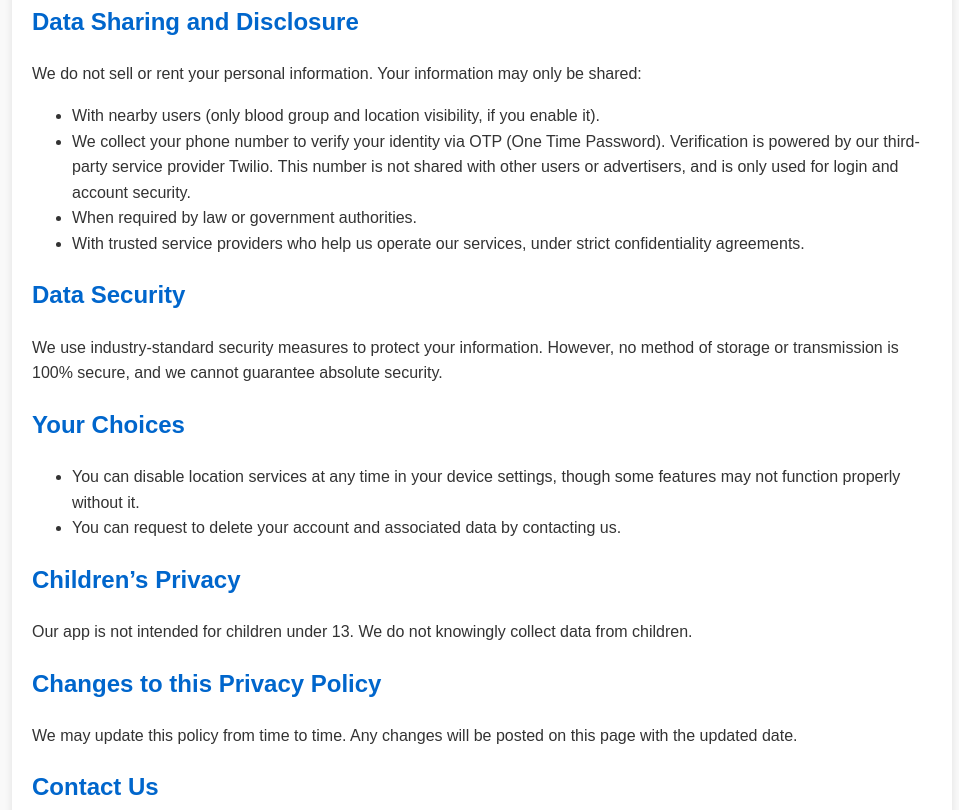
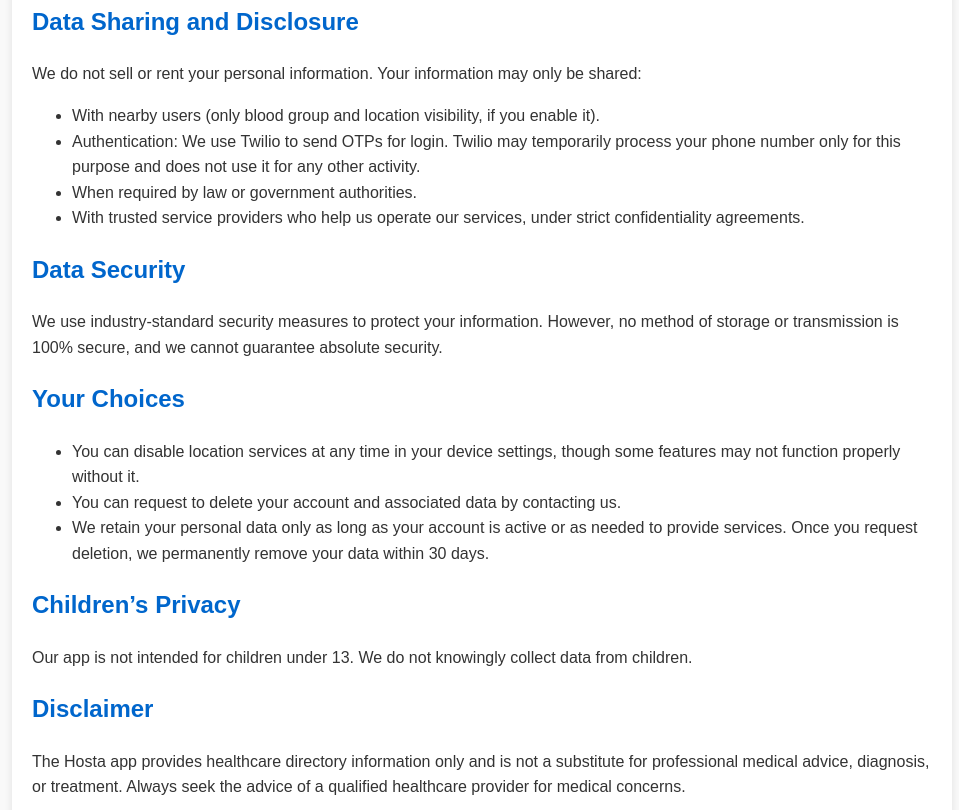
Before and after one commit to zorrowtechitsolutions/Hosta-Privacy-Policy, a plain HTML site: page index.html in a window 1280 px wide. Shown: the part 636-1446 px from the top of the page, without its empty margins (158-1117 px from the left). Drawn offline with Linux system fonts and the light colour scheme.

Commit message:
Update index.html

```diff
--- a/index.html
+++ b/index.html
@@ -31,7 +31,7 @@
 <body>
   <div class="container">
     <h1>Privacy Policy for Hosta</h1>
-    <p><strong>Effective Date:</strong> September 2025</p>
+    <p><strong>Effective Date:</strong> September 3, 2025</p>
 
     <p>At <strong>Hosta</strong>, developed by <strong>Zorrow Tech IT Solutions</strong>, we respect your privacy and are committed to protecting the personal information you share with us. This Privacy Policy explains how we collect, use, and safeguard your data when you use our application.</p>
 
@@ -54,7 +54,7 @@
     <p>We do not sell or rent your personal information. Your information may only be shared:</p>
     <ul>
       <li>With nearby users (only blood group and location visibility, if you enable it).</li>
-      <li>We collect your phone number to verify your identity via OTP (One Time Password). Verification is powered by our third-party service provider Twilio. This number is not shared with other users or advertisers, and is only used for login and account security.</li>
+      <li>Authentication: We use Twilio to send OTPs for login. Twilio may temporarily process your phone number only for this purpose and does not use it for any other activity.</li>
       <li>When required by law or government authorities.</li>
       <li>With trusted service providers who help us operate our services, under strict confidentiality agreements.</li>
     </ul>
@@ -66,10 +66,14 @@
     <ul>
       <li>You can disable location services at any time in your device settings, though some features may not function properly without it.</li>
       <li>You can request to delete your account and associated data by contacting us.</li>
+      <li>We retain your personal data only as long as your account is active or as needed to provide services. Once you request deletion, we permanently remove your data within 30 days.</li>
     </ul>
 
     <h2>Children’s Privacy</h2>
     <p>Our app is not intended for children under 13. We do not knowingly collect data from children.</p>
+
+    <h2>Disclaimer</h2>
+    <p>The Hosta app provides healthcare directory information only and is not a substitute for professional medical advice, diagnosis, or treatment. Always seek the advice of a qualified healthcare provider for medical concerns.</p>
 
     <h2>Changes to this Privacy Policy</h2>
     <p>We may update this policy from time to time. Any changes will be posted on this page with the updated date.</p>
```
